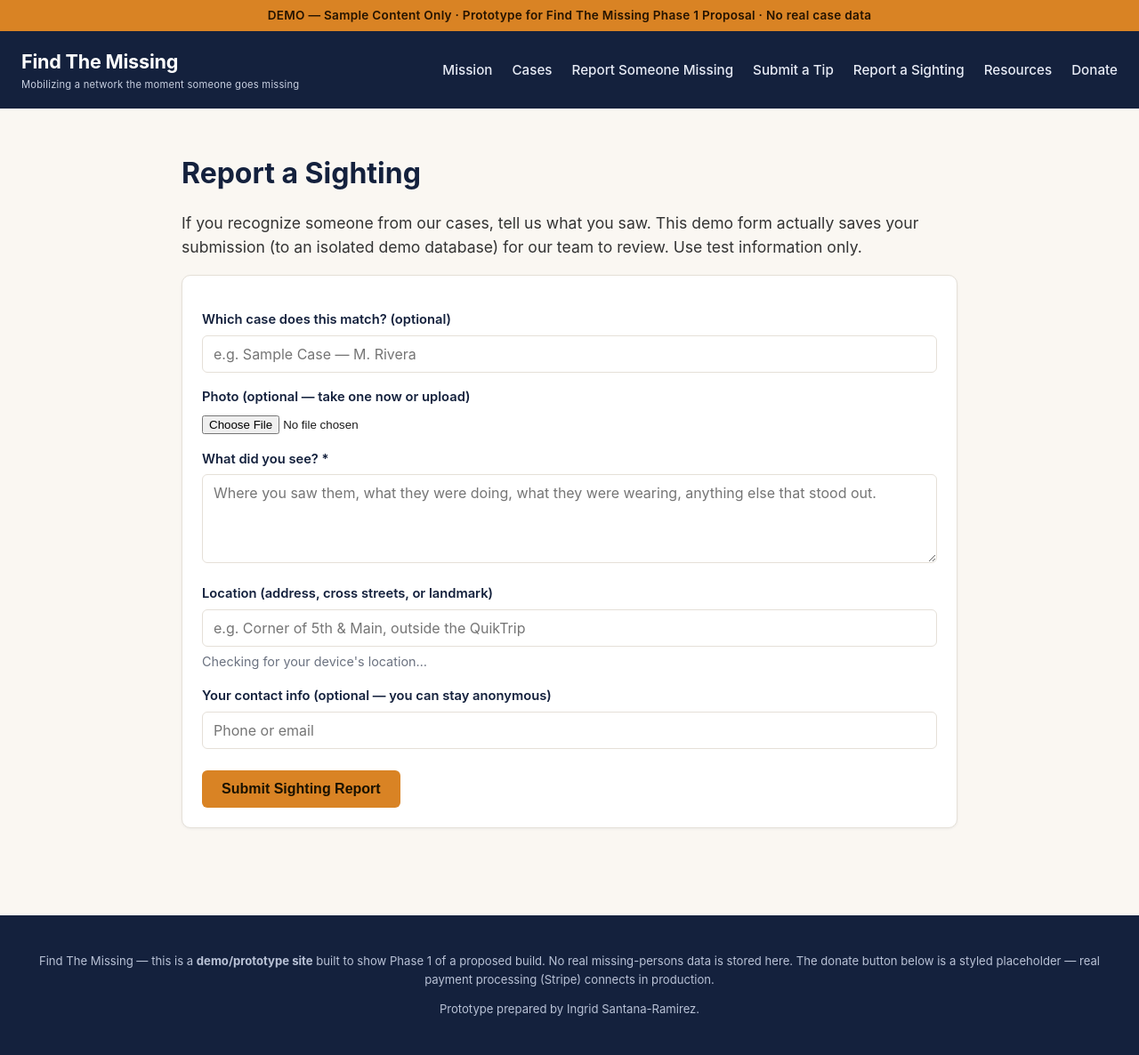
After one commit to Krocks315/911missing-phase1-demo, a Flask app: page /sighting in a window 1280 px wide. The commit adds this page. Shown: the whole page at 89% size. Run offline with Flask 3, Linux system fonts and the light colour scheme.

Commit message:
Add Report a Sighting form: photo, auto-timestamp, geolocation with manual fallback
Reuses the /report and /tip route pattern. Saves to new isolated
demo_911missing_sightings table (insert-only anon RLS, same posture as
existing demo_911missing_reports/tips). Not linked to a specific case yet
(Phase 2) — lands in an admin-reviewable queue.

```diff
--- a/app.py
+++ b/app.py
@@ -167,6 +167,73 @@ def tip():
     return render_template("tip.html", org=ORG_NAME)
 
 
+@app.route("/sighting", methods=["GET", "POST"])
+def sighting():
+    if request.method == "POST":
+        try:
+            photo_path = None
+            photo = request.files.get("photo")
+            if photo and photo.filename:
+                ext = os.path.splitext(photo.filename)[1] or ".jpg"
+                object_name = f"sighting-{uuid.uuid4()}{ext}"
+                content_type = photo.mimetype or mimetypes.guess_type(photo.filename)[0] or "application/octet-stream"
+                upload_url = f"{SUPABASE_URL}/storage/v1/object/{BUCKET}/{object_name}"
+                up_resp = requests.post(
+                    upload_url,
+                    headers={
+                        "apikey": SUPABASE_ANON_KEY,
+                        "Authorization": f"Bearer {SUPABASE_ANON_KEY}",
+                        "Content-Type": content_type,
+                    },
+                    data=photo.read(),
+                    timeout=20,
+                )
+                if up_resp.status_code in (200, 201):
+                    photo_path = object_name
+
+            lat = request.form.get("latitude", "").strip()
+            lon = request.form.get("longitude", "").strip()
+            location_source = request.form.get("location_source", "none").strip() or "none"
+
+            sighting_id = str(uuid.uuid4())
+            payload = {
+                "id": sighting_id,
+                "device_timestamp": request.form.get("device_timestamp", "").strip() or None,
+                "description": request.form.get("description", "").strip(),
+                "location_text": request.form.get("location_text", "").strip() or None,
+                "latitude": float(lat) if lat else None,
+                "longitude": float(lon) if lon else None,
+                "location_source": location_source,
+                "related_case": request.form.get("related_case", "").strip() or None,
+                "reporter_contact": request.form.get("reporter_contact", "").strip() or None,
+                "photo_path": photo_path,
+                "status": "new_demo_submission",
+            }
+
+            resp = requests.post(
+                f"{SUPABASE_URL}/rest/v1/demo_911missing_sightings",
+                headers=supabase_headers(),
+                json=payload,
+                timeout=15,
+            )
+            if resp.status_code not in (200, 201, 204):
+                flash(f"Something went wrong saving this sighting report (status {resp.status_code}). Please try again.", "error")
+                return redirect(url_for("sighting"))
+
+            return render_template(
+                "sighting_success.html",
+                org=ORG_NAME,
+                sighting_id=sighting_id,
+                had_photo=bool(photo_path),
+                location_source=location_source,
+            )
+        except Exception as exc:  # noqa: BLE001
+            flash(f"Submission failed: {exc}", "error")
+            return redirect(url_for("sighting"))
+
+    return render_template("sighting.html", org=ORG_NAME)
+
+
 @app.route("/donate")
 def donate():
     return render_template("donate.html", org=ORG_NAME)
--- a/templates/base.html
+++ b/templates/base.html
@@ -197,6 +197,7 @@
       <a href="{{ url_for('cases') }}">Cases</a>
       <a href="{{ url_for('report') }}">Report Someone Missing</a>
       <a href="{{ url_for('tip') }}">Submit a Tip</a>
+      <a href="{{ url_for('sighting') }}">Report a Sighting</a>
       <a href="{{ url_for('resources') }}">Resources</a>
       <a href="{{ url_for('donate') }}">Donate</a>
     </nav>
--- /dev/null
+++ b/templates/sighting.html
@@ -0,0 +1,67 @@
+{% extends "base.html" %}
+{% block title %}Report a Sighting — {{ org }}{% endblock %}
+{% block content %}
+<h1>Report a Sighting</h1>
+<p class="lead muted">If you recognize someone from our cases, tell us what you saw. This demo form
+actually saves your submission (to an isolated demo database) for our team to review. Use test
+information only.</p>
+
+<div class="card">
+  <form method="post" enctype="multipart/form-data" id="sighting-form">
+
+    <label for="related_case">Which case does this match? (optional)</label>
+    <input type="text" id="related_case" name="related_case" placeholder="e.g. Sample Case — M. Rivera">
+
+    <label for="photo">Photo (optional — take one now or upload)</label>
+    <input type="file" id="photo" name="photo" accept="image/*" capture="environment">
+
+    <label for="description">What did you see? *</label>
+    <textarea id="description" name="description" required placeholder="Where you saw them, what they were doing, what they were wearing, anything else that stood out."></textarea>
+
+    <label for="location_text">Location (address, cross streets, or landmark)</label>
+    <input type="text" id="location_text" name="location_text" placeholder="e.g. Corner of 5th & Main, outside the QuikTrip">
+    <p class="muted" id="location-status" style="margin-top:6px;">Checking for your device's location…</p>
+
+    <label for="reporter_contact">Your contact info (optional — you can stay anonymous)</label>
+    <input type="text" id="reporter_contact" name="reporter_contact" placeholder="Phone or email">
+
+    <!-- Auto-captured, no user action needed -->
+    <input type="hidden" id="device_timestamp" name="device_timestamp">
+    <input type="hidden" id="latitude" name="latitude">
+    <input type="hidden" id="longitude" name="longitude">
+    <input type="hidden" id="location_source" name="location_source" value="none">
+
+    <div style="margin-top:24px;">
+      <button type="submit" class="btn">Submit Sighting Report</button>
+    </div>
+  </form>
+</div>
+
+<script>
+  // 1. Auto-capture device timestamp — no user action needed.
+  document.getElementById('device_timestamp').value = new Date().toISOString();
+
+  // 2. Try browser Geolocation as the primary path. If denied, unavailable,
+  //    or on desktop, the manual location_text field above is the fallback —
+  //    it's always visible and always sendable.
+  var statusEl = document.getElementById('location-status');
+  if ('geolocation' in navigator) {
+    navigator.geolocation.getCurrentPosition(
+      function (pos) {
+        document.getElementById('latitude').value = pos.coords.latitude;
+        document.getElementById('longitude').value = pos.coords.longitude;
+        document.getElementById('location_source').value = 'geolocation';
+        statusEl.textContent = 'Location detected from your device. You can still add details above.';
+      },
+      function () {
+        document.getElementById('location_source').value = 'denied';
+        statusEl.textContent = 'Location not available — please describe where you saw them above.';
+      },
+      { timeout: 8000 }
+    );
+  } else {
+    document.getElementById('location_source').value = 'unsupported';
+    statusEl.textContent = 'This device/browser doesn\'t support location — please describe where you saw them above.';
+  }
+</script>
+{% endblock %}
```
Also changed, not shown: templates/sighting_success.html (added, +21 -0 lines).
